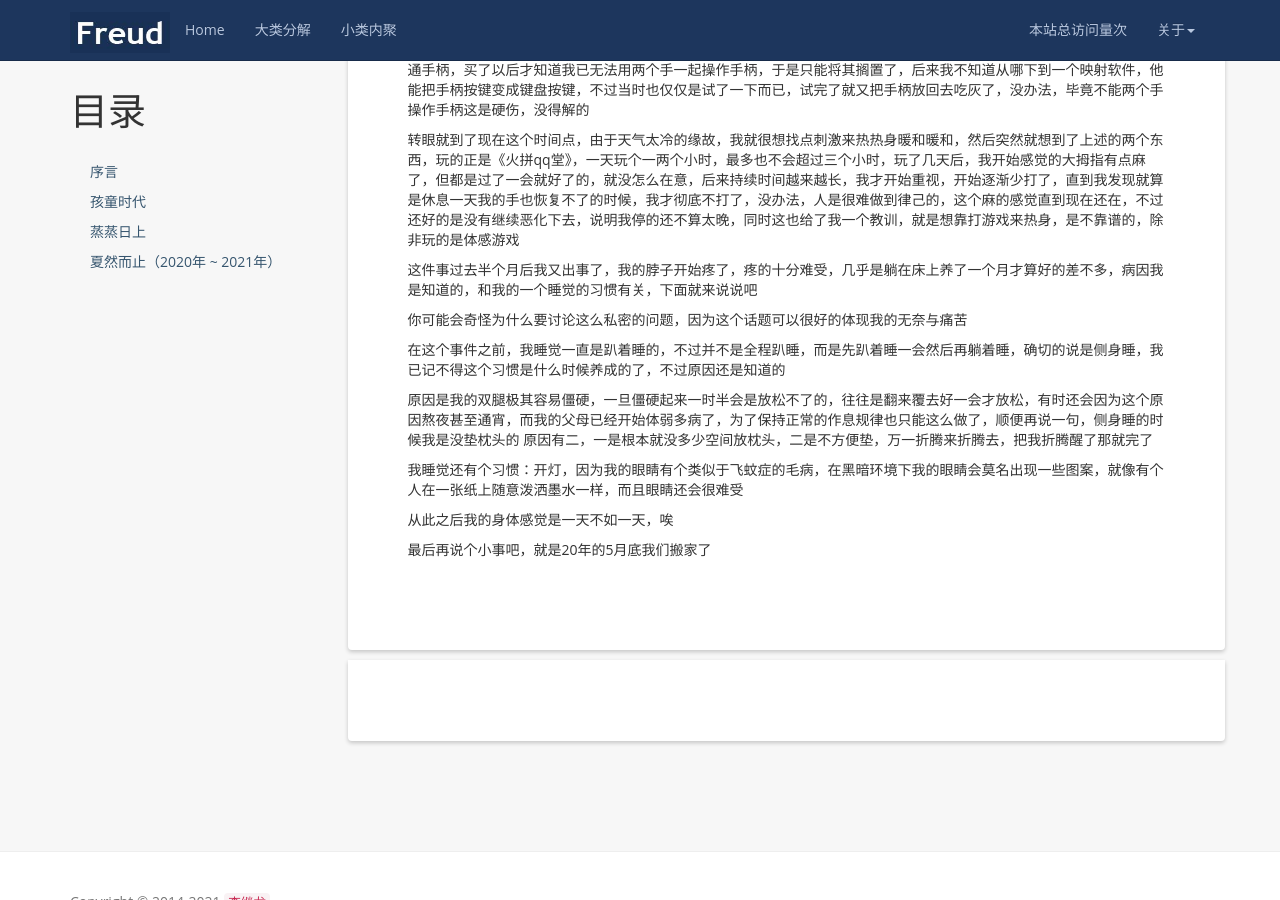
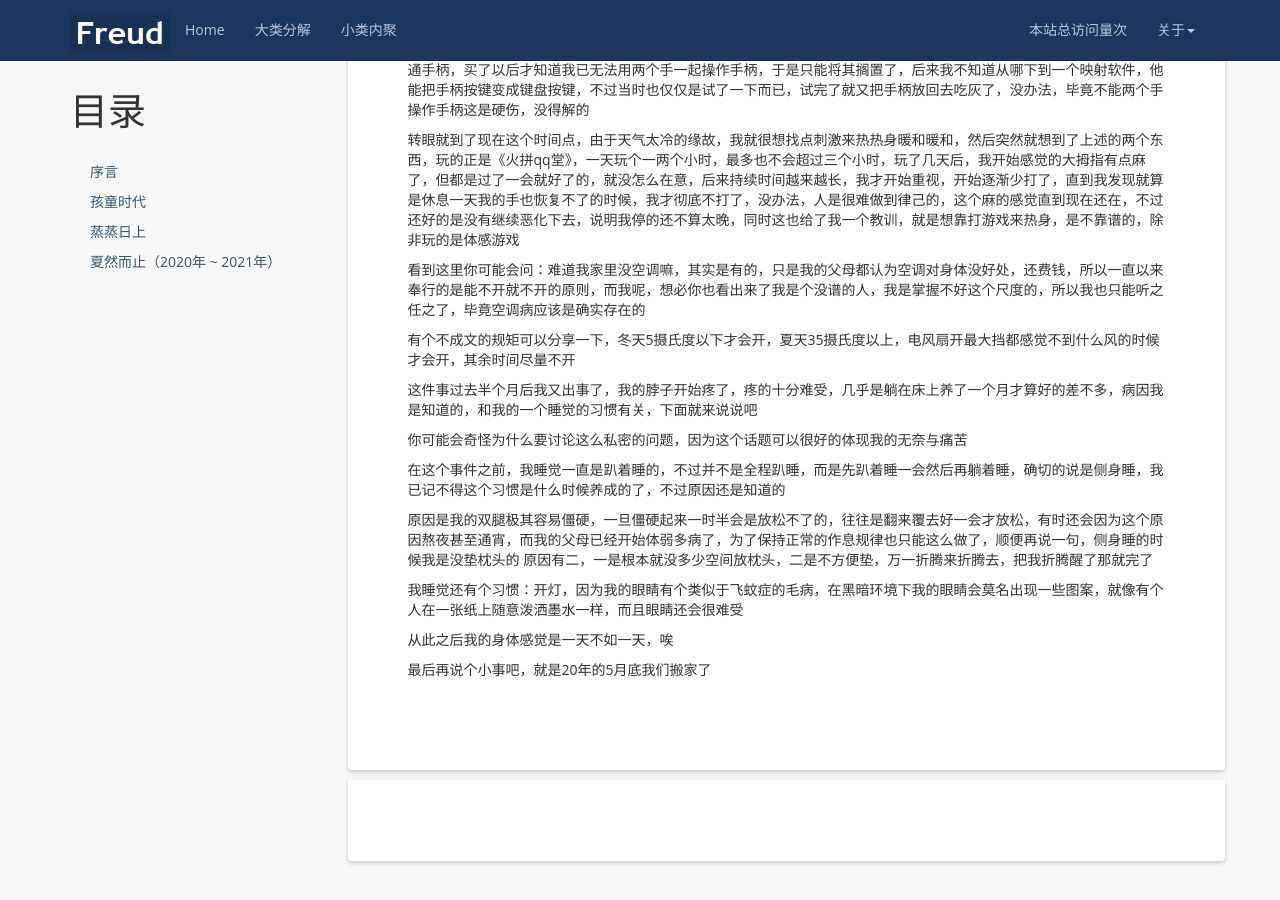
Before and after one commit to kljzndx/My-Blog, a Jekyll site: the page built from _posts/2021-07-07-autobiography.md, in a window 1280 px wide and 900 px high, scrolled down 6739 px. Built offline with Jekyll 4.4.1, drawn with Linux system fonts in a browser that asks for light colours; nearby versions of some CDN libraries; comment, search, counter and statistics services are not loaded.

Commit message:
第三重劫难章节编写完成

```diff
--- a/_posts/2021-07-07-autobiography.md
+++ b/_posts/2021-07-07-autobiography.md
@@ -249,6 +249,10 @@ tags: [自传]
 
 转眼就到了现在这个时间点，由于天气太冷的缘故，我就很想找点刺激来热热身暖和暖和，然后突然就想到了上述的两个东西，玩的正是《火拼qq堂》，一天玩个一两个小时，最多也不会超过三个小时，玩了几天后，我开始感觉的大拇指有点麻了，但都是过了一会就好了的，就没怎么在意，后来持续时间越来越长，我才开始重视，开始逐渐少打了，直到我发现就算是休息一天我的手也恢复不了的时候，我才彻底不打了，没办法，人是很难做到律己的，这个麻的感觉直到现在还在，不过还好的是没有继续恶化下去，说明我停的还不算太晚，同时这也给了我一个教训，就是想靠打游戏来热身，是不靠谱的，除非玩的是体感游戏
 
+看到这里你可能会问：难道我家里没空调嘛，其实是有的，只是我的父母都认为空调对身体没好处，还费钱，所以一直以来奉行的是能不开就不开的原则，而我呢，想必你也看出来了我是个没谱的人，我是掌握不好这个尺度的，所以我也只能听之任之了，毕竟空调病应该是确实存在的
+
+有个不成文的规矩可以分享一下，冬天5摄氏度以下才会开，夏天35摄氏度以上，电风扇开最大挡都感觉不到什么风的时候才会开，其余时间尽量不开
+
 这件事过去半个月后我又出事了，我的脖子开始疼了，疼的十分难受，几乎是躺在床上养了一个月才算好的差不多，病因我是知道的，和我的一个睡觉的习惯有关，下面就来说说吧
 
 你可能会奇怪为什么要讨论这么私密的问题，因为这个话题可以很好的体现我的无奈与痛苦
```
